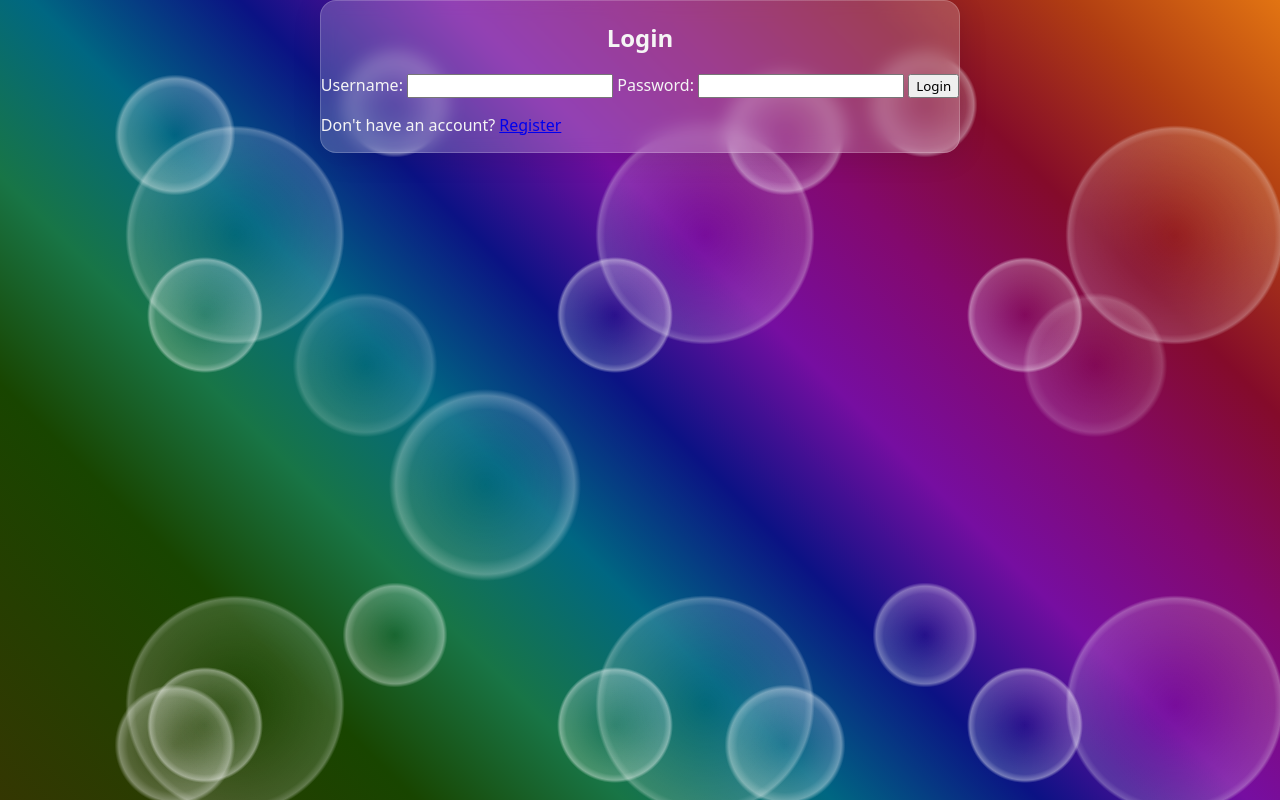
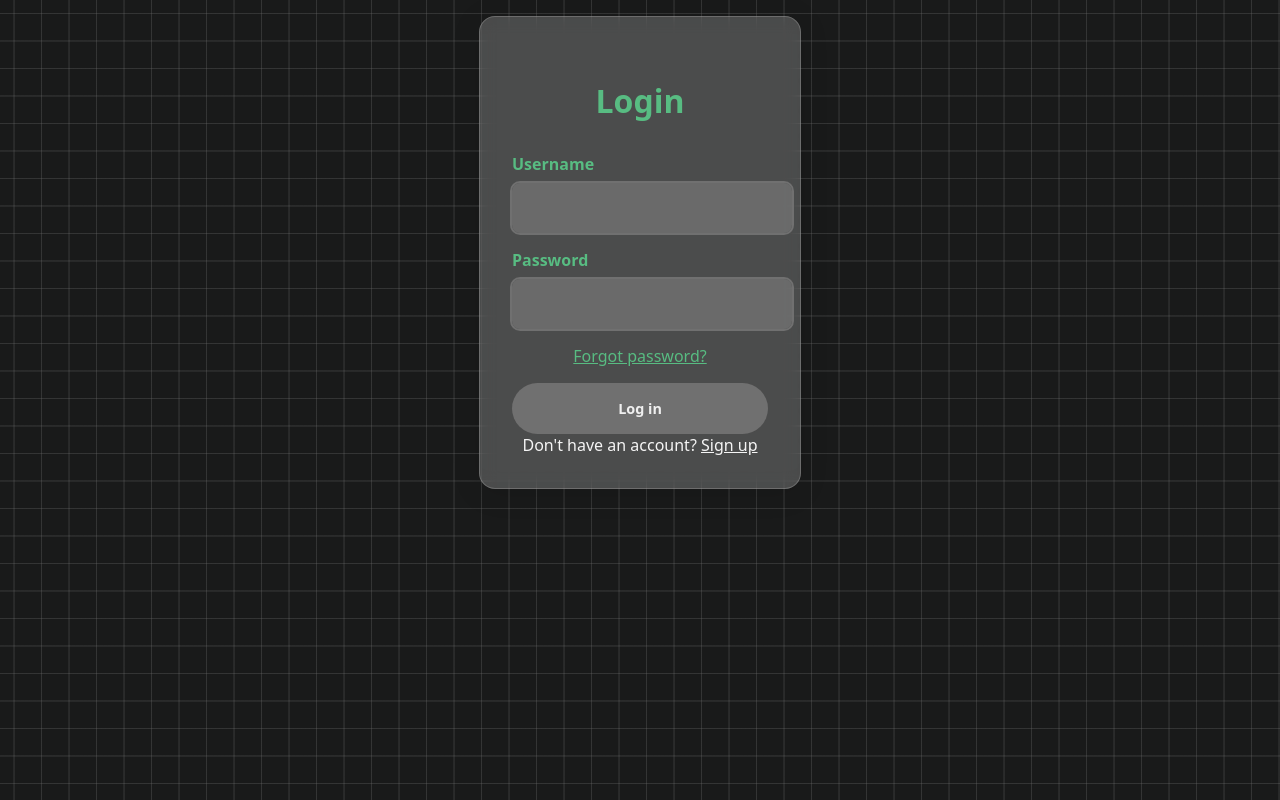
Before and after one commit to SpelGekko/Chat-Website, a Flask app: page /login in a window 1280 px wide. Run offline with Flask 3, Linux system fonts and the light colour scheme; some libraries are stand-ins or nearby versions.

Commit message:
New styling baby (it is way better, cleaner and modern)

```diff
--- a/static/css/style.css
+++ b/static/css/style.css
@@ -4,10 +4,10 @@
 
 body {
   height: 100vh;
-  width:100%;
-  display:flex;
-  align-content: center;
-  justify-content: center;
+  width: 100%;
+  display: flex;
+  align-items: center;
+  justify-content: center;
   margin: 0;
   padding: 0;
 }
@@ -15,63 +15,11 @@ body {
 .background {
   width: 100%;
   height: 100%;
-    background: radial-gradient(
-          rgba(255, 255, 255, 0) 0,
-          rgba(255, 255, 255, 0.15) 30%,
-          rgba(255, 255, 255, 0.3) 32%,
-          rgba(255, 255, 255, 0) 33%
-        )
-        0 0,
-      radial-gradient(
-          rgba(255, 255, 255, 0) 0,
-          rgba(255, 255, 255, 0.1) 11%,
-          rgba(255, 255, 255, 0.3) 13%,
-          rgba(255, 255, 255, 0) 14%
-        )
-        0 0,
-      radial-gradient(
-          rgba(255, 255, 255, 0) 0,
-          rgba(255, 255, 255, 0.2) 17%,
-          rgba(255, 255, 255, 0.43) 19%,
-          rgba(255, 255, 255, 0) 20%
-        )
-        0 110px,
-      radial-gradient(
-          rgba(255, 255, 255, 0) 0,
-          rgba(255, 255, 255, 0.2) 11%,
-          rgba(255, 255, 255, 0.4) 13%,
-          rgba(255, 255, 255, 0) 14%
-        ) -130px -170px,
-      radial-gradient(
-          rgba(255, 255, 255, 0) 0,
-          rgba(255, 255, 255, 0.2) 11%,
-          rgba(255, 255, 255, 0.4) 13%,
-          rgba(255, 255, 255, 0) 14%
-        )
-        130px 370px,
-      radial-gradient(
-          rgba(255, 255, 255, 0) 0,
-          rgba(255, 255, 255, 0.1) 11%,
-          rgba(255, 255, 255, 0.2) 13%,
-          rgba(255, 255, 255, 0) 14%
-        )
-        0 0,
-      linear-gradient(
-        45deg,
-        #343702 0%,
-        #184500 20%,
-        #187546 30%,
-        #006782 40%,
-        #0b1284 50%,
-        #760ea1 60%,
-        #83096e 70%,
-        #840b2a 80%,
-        #b13e12 90%,
-        #e27412 100%
-      );
-    background-size: 470px 470px, 970px 970px, 410px 410px, 610px 610px,
-      530px 530px, 730px 730px, 100% 100%;
-    background-color: #840b2a;
+  --color: rgba(114, 114, 114, 0.3);
+  background-color: #191a1a;
+  background-image: linear-gradient(0deg, transparent 24%, var(--color) 25%, var(--color) 26%, transparent 27%, transparent 74%, var(--color) 75%, var(--color) 76%, transparent 77%, transparent),
+    linear-gradient(90deg, transparent 24%, var(--color) 25%, var(--color) 26%, transparent 27%, transparent 74%, var(--color) 75%, var(--color) 76%, transparent 77%, transparent);
+  background-size: 55px 55px;
 }
 
 .content {
@@ -82,7 +30,7 @@ body {
   gap: 20px;
 }
 
-.buttons{
+.buttons {
   display: flex;
   flex-direction: column;
   align-items: center;
@@ -100,19 +48,22 @@ body {
   width: 100%;
 }
 
-.login-container, .home-container, .register-container {
+.login-container, .home-container, .register-container, .dashboard-container {
   background: rgba(255, 255, 255, 0.21);
   border-radius: 16px;
   box-shadow: 0 4px 30px rgba(0, 0, 0, 0.1);
   backdrop-filter: blur(9.2px);
   -webkit-backdrop-filter: blur(9.2px);
   border: 1px solid rgba(255, 255, 255, 0.19);
-  height: fit-content;
-  width: auto;
   display: flex;
   flex-direction: column;
-  align-items: stretch;
+  align-items: center;
+  padding: 2rem;
   color: whitesmoke;
+  margin: 1rem;
+  position: relative;
+  width: 20vw;
+  height: fit-content;
 }
 
 .message-box {
@@ -122,23 +73,131 @@ body {
   backdrop-filter: blur(9.2px);
   -webkit-backdrop-filter: blur(9.2px);
   border: 1px solid rgba(255, 255, 255, 0.19);
-    height: 80vh;
-    width: 80vw;
   display: flex;
   flex-direction: column;
-    align-items: stretch;
+  align-items: center;
+  padding: 2rem;
   color: whitesmoke;
+  margin: 1rem;
+  position: relative;
+  height: 800px;
+  width: 800px;
+  transition: all 0.3s ease-in-out; /* Prepare for future animations */
 }
 
-.messages {
+.message-box .back-to-dashboard {
+  position: absolute;
+  top: 10px;
+  left: 10px;
+  padding: 1rem 0.75rem;
+  display: flex;
+  align-items: center;
+  gap: 0.5rem;
+  border-radius: 3rem;
+  background-color: var(--bg-dark);
+  color: var(--bg-light);
+  border: none;
+  cursor: pointer;
+  transition: all 300ms;
+  font-weight: 600;
+  font-size: 0.9rem;
+  text-decoration: none;
+}
+
+.message-box .back-to-dashboard:hover {
+  background-color: var(--clr);
+  color: var(--bg-dark);
+}
+
+.message-box .back-to-dashboard span {
+  margin-right: 5px;
+}
+
+.message-box .messages {
   overflow-y: scroll;
   flex: 1;
   width: 100%;
 }
 
-.inputs {
+.message-box .inputs {
   padding: 10px;
   display: flex;
+  align-items: center;
+  gap: 10px;
+  width: 100%;
+}
+
+.message-box .message-input-card {
+  flex: 1;
+  display: flex;
+  align-items: center;
+  background: lightgray;
+  border-radius: 8px;
+  box-shadow: 0 2px 10px rgba(0, 0, 0, 0.1);
+  padding: 10px;
+  position: relative
+}
+
+@property --angle {
+  syntax: '<angle>';
+  initial-value: 0deg;
+  inherits: false;
+}
+
+.message-input-card::before, .message-input-card::after {
+  content: '';
+  position: absolute;
+  height: 100%;
+  width: 100%;
+  background-image: conic-gradient(from var(--angle), transparent 50%, green,lightgreen);
+  top: 50%; left: 50%;
+  transform: translate(-50%, -50%);
+  z-index: -1; /* Ensure the pseudo-elements are behind the card and program */
+  padding: 3px;
+  border-radius: 10px;
+  animation: spin 3s linear infinite;
+}
+
+.message-input-card::before, .message-input-card::after {
+  filter: blur(0.2rem)
+}
+
+@keyframes spin {
+  from {
+    --angle: 0deg;
+  }
+  to {
+    --angle: 360deg;
+  }
+}
+
+.message-box .message-input {
+  flex: 1;
+  padding: 1rem;
+  border-radius: 8px;
+  border: none;
+  background-color: transparent;
+  outline: none;
+  max-width: 700px;
+}
+
+.message-box .send-button {
+  padding: 0.5rem 1rem;
+  border-radius: 8px;
+  background-color: var(--bg-dark);
+  color: var(--bg-light);
+  border: 1px solid rgba(255, 255, 255, 0.19);
+  box-shadow: 0 4px 30px rgba(0, 0, 0, 0.1);
+  cursor: pointer;
+  transition: all 300ms;
+  font-weight: 600;
+  font-size: 0.9rem;
+}
+
+.message-box .send-button:hover {
+  background-color: var(--clr);
+  color: var(--bg-dark);
+  box-shadow: 0 0 10px 2px lightgreen;
 }
 
 h2 {
@@ -154,11 +213,95 @@ h2 {
   flex-direction: row;
   align-items: center;
   justify-content: space-between;
-    padding-Left: 10px;
-    padding-Right: 10px;
+  padding-left: 10px;
+  padding-right: 10px;
 }
 
 .muted {
   font-size: 10px;
   color: gray;
 }
+
+.title {
+  text-align: center;
+  font-size: 2rem;
+  line-height: 2.5rem;
+  font-weight: 700;
+  color: #58bc82; /* Green color */
+}
+
+.form {
+  --bg-light: #efefef;
+  --bg-dark: #707070;
+  --clr: #58bc82;
+  --clr-alpha: #9c9c9c60;
+  display: flex;
+  flex-direction: column;
+  align-items: center;
+  gap: 1rem;
+  width: 100%;
+  max-width: 300px;
+}
+
+.form .input-span {
+  width: 100%;
+  display: flex;
+  flex-direction: column;
+  gap: 0.5rem;
+}
+
+.form input[type="text"],
+.form input[type="email"],
+.form input[type="password"] {
+  border-radius: 0.5rem;
+  padding: 1rem 0.75rem;
+  width: 100%;
+  border: none;
+  display: flex;
+  align-items: center;
+  gap: 0.5rem;
+  background-color: var(--clr-alpha);
+  outline: 2px solid var(--bg-dark);
+}
+
+.form input[type="text"]:focus,
+.form input[type="email"]:focus,
+.form input[type="password"]:focus {
+  outline: 2px solid var(--clr);
+}
+
+.label {
+  align-self: flex-start;
+  color: var(--clr);
+  font-weight: 600;
+}
+
+.form .submit {
+  padding: 1rem 0.75rem;
+  width: 100%;
+  display: flex;
+  align-items: center;
+  gap: 0.5rem;
+  border-radius: 3rem;
+  background-color: var(--bg-dark);
+  color: var(--bg-light);
+  border: none;
+  cursor: pointer;
+  transition: all 300ms;
+  font-weight: 600;
+  font-size: 0.9rem;
+}
+
+.form .submit:hover {
+  background-color: var(--clr);
+  color: var(--bg-dark);
+}
+
+.span {
+  text-decoration: none;
+  color: var(--bg-dark);
+}
+
+.span a {
+  color: var(--clr);
+}
--- a/templates/base.html
+++ b/templates/base.html
@@ -1,5 +1,5 @@
 <!DOCTYPE html>
-<html lang="en"></html>
+<html lang="en">
     <head>
         <meta charset="UTF-8">
         <title>Chat App</title>
--- a/templates/login.html
+++ b/templates/login.html
@@ -2,19 +2,21 @@
 
 {% block content %}
 <div class="login-container">
-    <h2>Login</h2>
-    <form id="login-form" method="POST">
+    <p class="title">Login</p>
+    <form id="login-form" method="POST" class="form">
         {{ form.hidden_tag() }}
-        <label for="username">Username:</label>
-        {{ form.username }}
-        <label for="password">Password:</label>
-        {{ form.password }}
-        {{ form.submit }}
+        <span class="input-span">
+            <label for="username" class="label">Username</label>
+            {{ form.username }}
+        </span>
+        <span class="input-span">
+            <label for="password" class="label">Password</label>
+            {{ form.password }}
+        </span>
+        <span class="span"><a href="#">Forgot password?</a></span>
+        <input class="submit" type="submit" value="Log in" />
     </form>
-    <p>Don't have an account? <a href="{{ url_for('register') }}">Register</a></p>
-    {% if error %}
-    <p style="color: red;">{{ error }}</p>
-    {% endif %}
+    <span class="span">Don't have an account? <a rel="noopener noreferrer" href="{{ url_for('register') }}">Sign up</a></span>
 </div>
-<script src="{{url_for('static', filename='js/login.js')}}"></script>
+<script src="{{ url_for('static', filename='js/login.js') }}"></script>
 {% endblock %}
```
Also changed, not shown: templates/dashboard.html (+9 -7 lines), templates/register.html (+17 -11 lines), templates/room.html (+19 -11 lines). Lines whose indentation alone changed are shown as unchanged.
